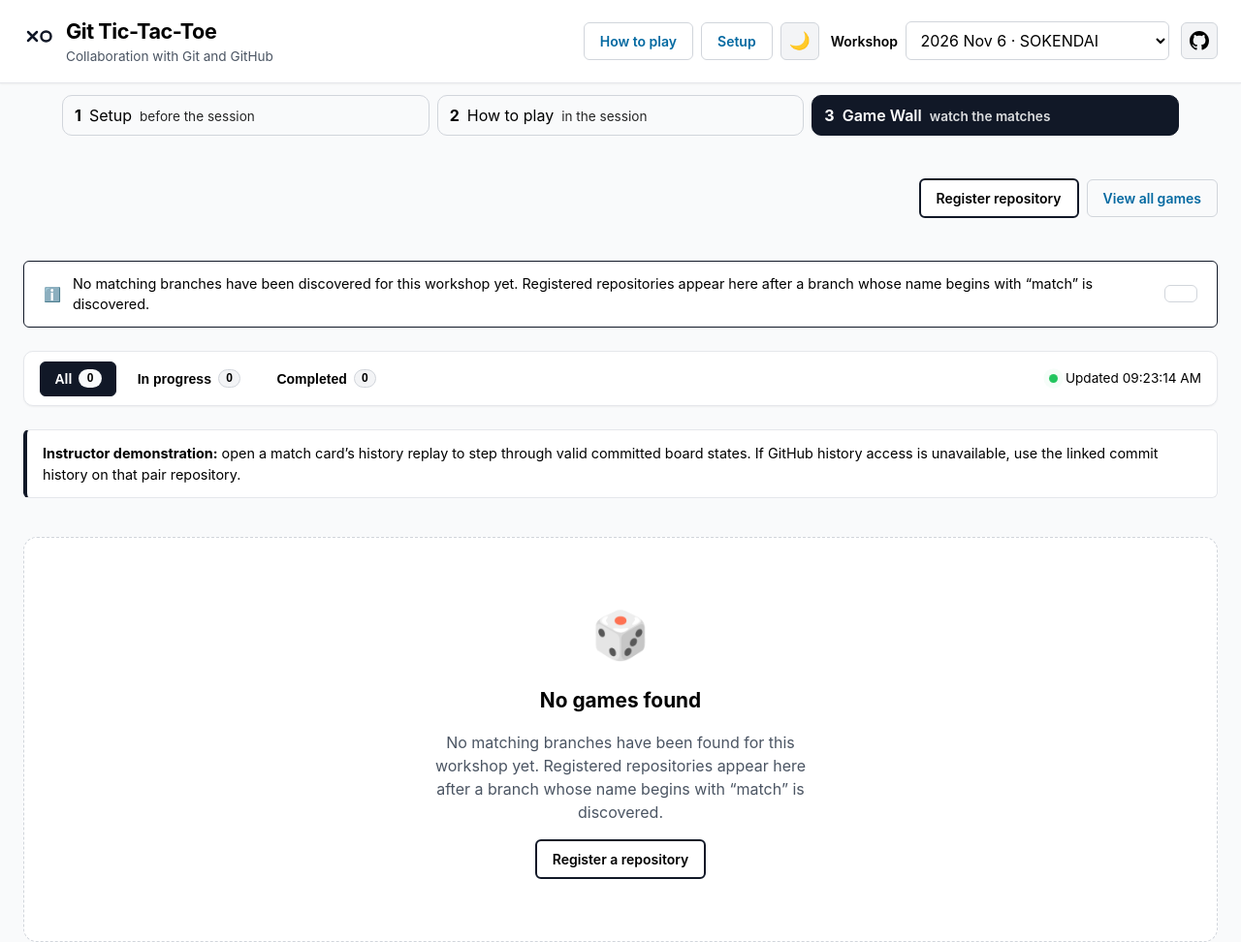
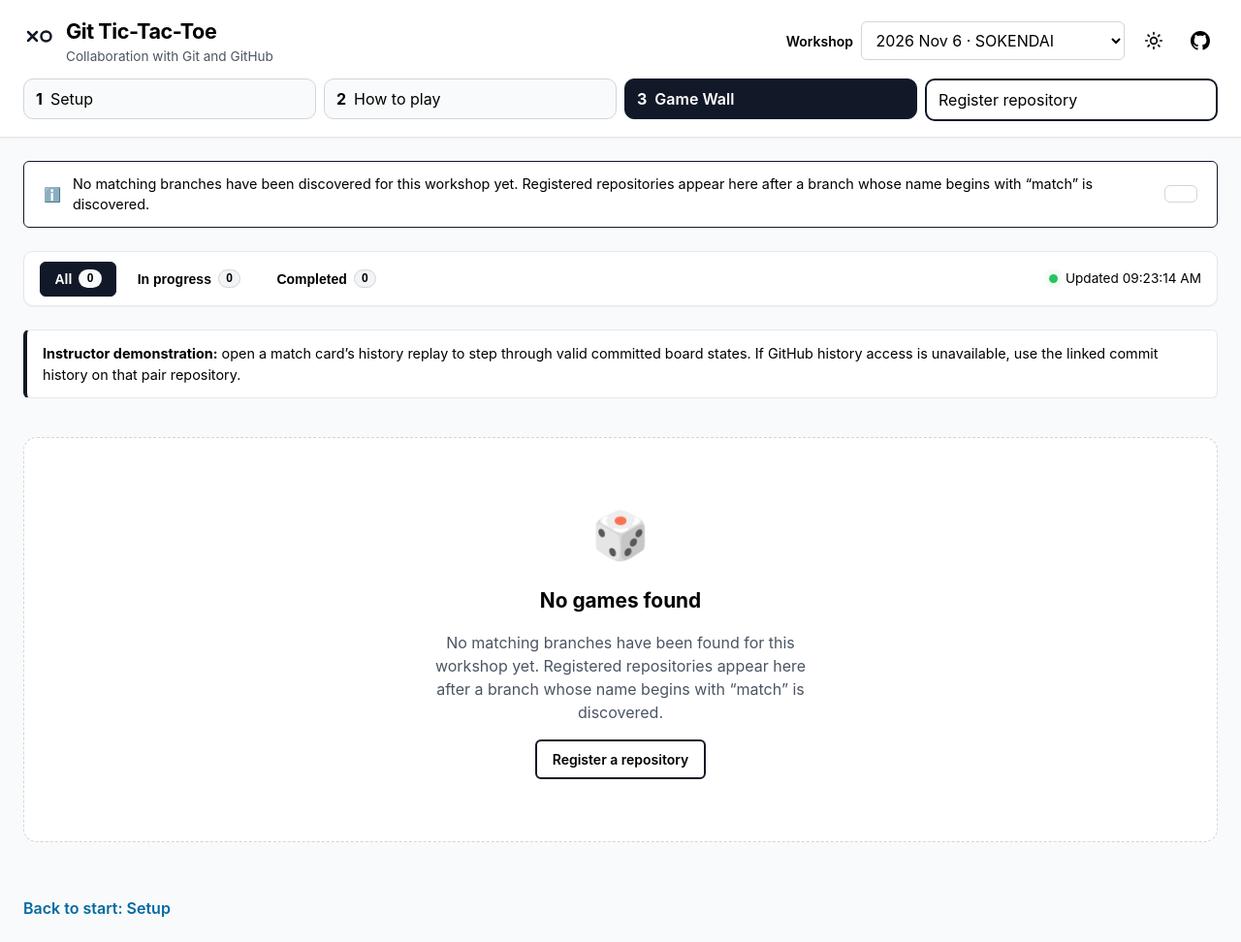
Before and after one commit to igorsdub/git-tic-tac-toe-workshop, a website: page docs/index.html in a window 1280 px wide. Shown: the top 972 px of the page at 97% size. Drawn offline with Linux system fonts and the light colour scheme.

```diff
--- a/docs/index.html
+++ b/docs/index.html
@@ -22,24 +22,15 @@
         </a>
       </div>
       <div class="header-actions">
-        <div class="header-navigation">
-          <nav class="nav-links" aria-label="Workshop Navigation">
-            <a href="guide.html" class="btn btn-outline nav-btn">How to play</a>
-            <a href="setup.html" class="btn btn-outline nav-btn">Setup</a>
-          </nav>
-          <button id="theme-toggle" class="btn btn-icon" title="Toggle dark/light theme" aria-label="Toggle theme">
-            🌙
-          </button>
-        </div>
         <div class="header-workshop-picker">
           <label for="workshop-select" class="header-workshop-label">Workshop</label>
           <select id="workshop-select" aria-describedby="workshop-context-status"></select>
           <span id="workshop-context-status" class="visually-hidden" role="status">Choose a workshop to update the registration link and Game Wall.</span>
         </div>
-        <a href="https://github.com/igorsdub/git-tic-tac-toe-workshop"
+        <button id="theme-toggle" class="header-icon" title="Toggle dark/light theme" aria-label="Toggle theme"><svg viewBox="0 0 24 24" width="20" height="20" fill="none" stroke="currentColor" stroke-width="2" stroke-linecap="round" aria-hidden="true"><circle cx="12" cy="12" r="4"/><path d="M12 2v2m0 16v2M4.93 4.93l1.42 1.42m11.3 11.3 1.42 1.42M2 12h2m16 0h2M4.93 19.07l1.42-1.42m11.3-11.3 1.42-1.42"/></svg></button><a href="https://github.com/igorsdub/git-tic-tac-toe-workshop"
            target="_blank"
            rel="noopener noreferrer"
-           class="btn btn-icon"
+           class="header-icon"
            aria-label="View repository on GitHub"
            title="View repository on GitHub">
           <svg class="github-icon" viewBox="0 0 24 24" width="20" height="20" fill="currentColor">
@@ -48,16 +39,10 @@
         </a>
       </div>
     </div>
+  <div data-stage-strip="wall"></div>
   </header>
-  <div data-stage-strip="wall"></div>
 
   <main class="wall-main">
-    <section class="workshop-actions" aria-label="Workshop actions">
-      <div class="workshop-context-actions">
-        <a id="register-link" data-workshop-registration class="btn btn-primary" href="https://github.com/igorsdub/git-tic-tac-toe-workshop/issues/new?template=register-game.yml&amp;workshop_id=2026-11-06-sokedai" target="_blank" rel="noopener noreferrer">Register repository</a>
-        <a data-workshop-dashboard class="btn btn-outline" href="index.html">View all games</a>
-      </div>
-    </section>
     <!-- Notice / Alert Banner -->
     <div id="notice-banner" class="notice-banner hidden" role="alert">
       <span id="notice-icon" class="notice-icon">ℹ️</span>
--- a/docs/stage-strip.js
+++ b/docs/stage-strip.js
@@ -3,9 +3,9 @@
   'use strict';
 
   const STAGES = [
-    { id: 'setup', number: 1, name: 'Setup', when: 'before the session', href: 'setup.html' },
-    { id: 'guide', number: 2, name: 'How to play', when: 'in the session', href: 'guide.html' },
-    { id: 'wall', number: 3, name: 'Game Wall', when: 'watch the matches', href: 'index.html' },
+    { id: 'setup', number: 1, name: 'Setup', href: 'setup.html' },
+    { id: 'guide', number: 2, name: 'How to play', href: 'guide.html' },
+    { id: 'wall', number: 3, name: 'Game Wall', href: 'index.html' },
   ];
 
   function render(container) {
@@ -25,7 +25,7 @@
         link.setAttribute('aria-current', 'step');
         link.classList.add('is-current');
       }
-      [['stage-number', String(stage.number)], ['stage-name', stage.name], ['stage-when', stage.when]]
+      [['stage-number', String(stage.number)], ['stage-name', stage.name]]
         .forEach(([cls, text], index) => {
           if (index) link.appendChild(document.createTextNode(' '));
           const span = document.createElement('span');
@@ -36,6 +36,15 @@
       item.appendChild(link);
       list.appendChild(item);
     });
+    const item = document.createElement('li');
+    const registration = document.createElement('a');
+    registration.setAttribute('data-workshop-registration', '');
+    registration.href = 'https://github.com/igorsdub/git-tic-tac-toe-workshop/issues/new?template=register-game.yml&workshop_id=2026-11-06-sokedai';
+    registration.target = '_blank';
+    registration.rel = 'noopener noreferrer';
+    registration.textContent = 'Register repository';
+    item.appendChild(registration);
+    list.appendChild(item);
     nav.appendChild(list);
     container.appendChild(nav);
   }
--- a/docs/styles.css
+++ b/docs/styles.css
@@ -427,6 +427,22 @@ a.skip-link:hover {
   flex-wrap: wrap;
 }
 
+.header-icon, a.header-icon {
+  display: inline-flex;
+  align-items: center;
+  justify-content: center;
+  padding: 0.5rem;
+  border: 0;
+  background: transparent;
+  color: var(--text-primary);
+  cursor: pointer;
+}
+
+[data-theme="dark"] a.header-icon:link,
+[data-theme="dark"] a.header-icon:visited {
+  color: var(--text-primary);
+}
+
 .header-navigation {
   display: flex;
   align-items: center;
@@ -1553,14 +1569,16 @@ a.register-btn:focus-visible {
 
 /* Stage strip: Setup -> How to play -> Game Wall */
 [data-stage-strip] {
-  padding: 0.75rem 16px 0;
+  max-width: 1440px;
+  margin: 0 auto;
+  padding: 0.75rem 0 0;
 }
 
 .stage-strip ol {
   list-style: none;
   margin: 0 auto;
   padding: 0;
-  max-width: 72rem;
+  max-width: none;
   display: flex;
   flex-wrap: wrap;
   gap: 0.5rem;
--- a/docs/theme-init.js
+++ b/docs/theme-init.js
@@ -51,7 +51,7 @@
     var logoAsset = theme === 'dark' ? 'images/xo-logo-dark.svg' : 'images/xo-logo-light.svg';
     if (logo) logo.setAttribute('src', logo.getAttribute('data-' + theme + '-src') || logoAsset);
     if (favicon) favicon.setAttribute('href', logoAsset);
-    if (toggle) toggle.textContent = theme === 'dark' ? '☀️' : '🌙';
+    if (toggle) toggle.setAttribute("aria-label", theme === "dark" ? "Switch to light theme" : "Switch to dark theme");
   }
 
   function apply(theme) {
--- a/docs/workshop-context.js
+++ b/docs/workshop-context.js
@@ -105,7 +105,6 @@
     }
     if (select) {
       const active = catalog.workshops.filter((workshop) => workshop.status === 'active');
-      const archived = catalog.workshops.filter((workshop) => workshop.status === 'archived');
       const appendOption = (workshop, parent = select) => {
         const option = document.createElement('option');
         option.value = workshop.id;
@@ -114,12 +113,7 @@
       };
       select.replaceChildren();
       active.forEach((workshop) => appendOption(workshop));
-      if (archived.length) {
-        const group = document.createElement('optgroup');
-        group.label = 'Archived workshops';
-        archived.forEach((workshop) => appendOption(workshop, group));
-        select.appendChild(group);
-      }
+
     }
     const requestedWorkshopId = new URL(window.location.href).searchParams.get('workshop');
     const selectedId = workshopIds.has(requestedWorkshopId) ? requestedWorkshopId : catalog.defaultWorkshopId;
```
Also changed, not shown: docs/guide.html (+3 -9 lines), docs/setup.html (+3 -3 lines), tests/test_dashboard_dom.cjs (+12 -14 lines), tests/test_stage_strip.cjs (+0 -1 lines), 1 other file.
